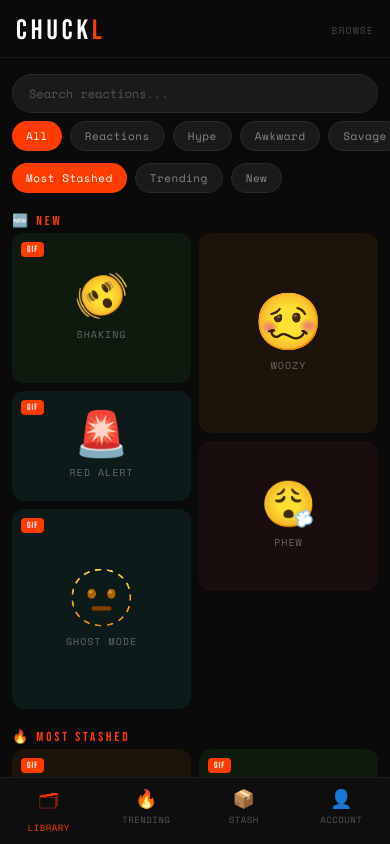
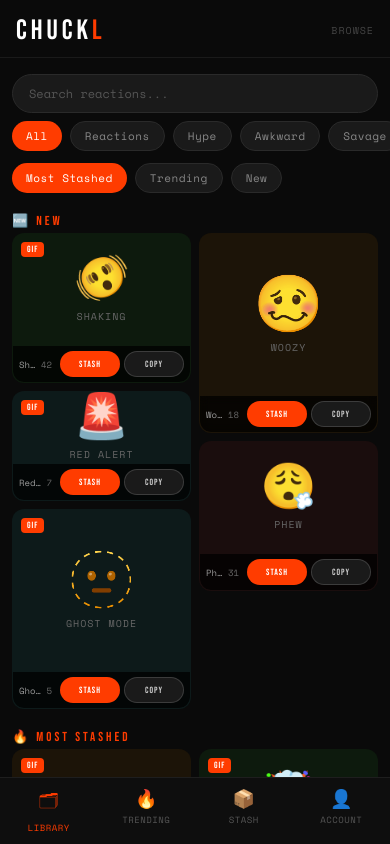
Before and after one commit to zhunton/chuckl, a React (Vite) app: page / in a window 390 px wide. Built offline with nearby package versions, Linux system fonts and the light colour scheme.

Commit message:
Chuckl: mobile-first card design — replace hover overlay with persistent bottom strip

```diff
--- a/src/App.jsx
+++ b/src/App.jsx
@@ -171,21 +171,16 @@ function ComingSoonModal({ visible, onClose }) {
 }
 
 function MemeCard({ item, onStash, onCopy, isStashed, rank }) {
-  const [hovered, setHovered] = useState(false)
   const h = aspectHeight(item.aspect)
 
   return (
     <div
-      onMouseEnter={() => setHovered(true)}
-      onMouseLeave={() => setHovered(false)}
-      onTouchStart={() => setHovered(true)}
-      onTouchEnd={() => setTimeout(() => setHovered(false), 1200)}
       style={{
         position: 'relative', borderRadius: 12, overflow: 'hidden',
         height: h, background: getBgColor(item.emoji),
         display: 'flex', flexDirection: 'column',
         alignItems: 'center', justifyContent: 'center',
-        cursor: 'pointer', userSelect: 'none',
+        userSelect: 'none',
         border: isStashed ? '1px solid rgba(255,60,0,0.4)' : '1px solid transparent',
         transition: 'border 0.2s',
       }}
@@ -194,6 +189,7 @@ function MemeCard({ item, onStash, onCopy, isStashed, rank }) {
       <div style={{
         fontFamily: 'Space Mono, monospace', fontSize: 10, color: '#666',
         marginTop: 8, letterSpacing: 1, textTransform: 'uppercase',
+        paddingBottom: 36,
       }}>{item.label}</div>
 
       {/* GIF badge */}
@@ -215,45 +211,47 @@ function MemeCard({ item, onStash, onCopy, isStashed, rank }) {
         }}>#{rank}</div>
       )}
 
-      {isStashed && (
-        <div style={{ position: 'absolute', top: 8, right: 8, fontSize: 14 }}>📌</div>
-      )}
-
-      {/* Hover overlay */}
+      {/* Persistent bottom strip — always visible, mobile-friendly */}
       <div style={{
-        position: 'absolute', inset: 0, background: 'rgba(0,0,0,0.75)',
-        display: 'flex', flexDirection: 'column', alignItems: 'center',
-        justifyContent: 'center', gap: 8,
-        opacity: hovered ? 1 : 0, transition: 'opacity 0.2s',
+        position: 'absolute', bottom: 0, left: 0, right: 0,
+        height: 36, background: 'rgba(0,0,0,0.75)',
+        backdropFilter: 'blur(4px)', WebkitBackdropFilter: 'blur(4px)',
+        display: 'flex', alignItems: 'center', padding: '0 6px', gap: 4,
       }}>
+        <div style={{
+          fontFamily: 'Space Mono, monospace', fontSize: 9, color: '#999',
+          overflow: 'hidden', textOverflow: 'ellipsis', whiteSpace: 'nowrap',
+          maxWidth: 44, flexShrink: 1,
+        }}>{item.label}</div>
+        <div style={{
+          fontFamily: 'Space Mono, monospace', fontSize: 9, color: '#666',
+          whiteSpace: 'nowrap', flexShrink: 0,
+        }}>{formatCount(item.stashCount)}</div>
+        <div style={{ flex: 1 }} />
         <button
-          onClick={() => onStash(item)}
+          onClick={e => { e.stopPropagation(); onStash(item) }}
           style={{
-            padding: '8px 16px', background: isStashed ? '#333' : '#ff3c00',
-            color: '#fff', border: 'none', borderRadius: 20,
-            fontFamily: 'Bebas Neue, sans-serif', fontSize: 15, letterSpacing: 1,
-            cursor: 'pointer', width: 110,
+            height: 26, minWidth: 60, padding: '0 8px',
+            background: isStashed ? '#333' : '#ff3c00',
+            color: '#fff', border: 'none', borderRadius: 13,
+            fontFamily: 'Bebas Neue, sans-serif', fontSize: 9, letterSpacing: 1,
+            cursor: 'pointer', flexShrink: 0,
           }}
         >
-          {isStashed ? 'STASHED \u2713' : '+STASH'}
+          {isStashed ? '\u2713' : 'STASH'}
         </button>
         <button
-          onClick={() => onCopy(item)}
+          onClick={e => { e.stopPropagation(); onCopy(item) }}
           style={{
-            padding: '8px 16px', background: 'transparent', color: '#fff',
-            border: '1px solid rgba(255,255,255,0.4)', borderRadius: 20,
-            fontFamily: 'Bebas Neue, sans-serif', fontSize: 15, letterSpacing: 1,
-            cursor: 'pointer', width: 110,
+            height: 26, minWidth: 60, padding: '0 8px',
+            background: '#1a1a1a', color: '#ccc',
+            border: '1px solid rgba(255,255,255,0.15)', borderRadius: 13,
+            fontFamily: 'Bebas Neue, sans-serif', fontSize: 9, letterSpacing: 1,
+            cursor: 'pointer', flexShrink: 0,
           }}
         >
           COPY
         </button>
-        <div style={{
-          fontFamily: 'Space Mono, monospace', fontSize: 10, color: '#777',
-          letterSpacing: 0.5,
-        }}>
-          {formatCount(item.stashCount)} stashed
-        </div>
       </div>
     </div>
   )
```
